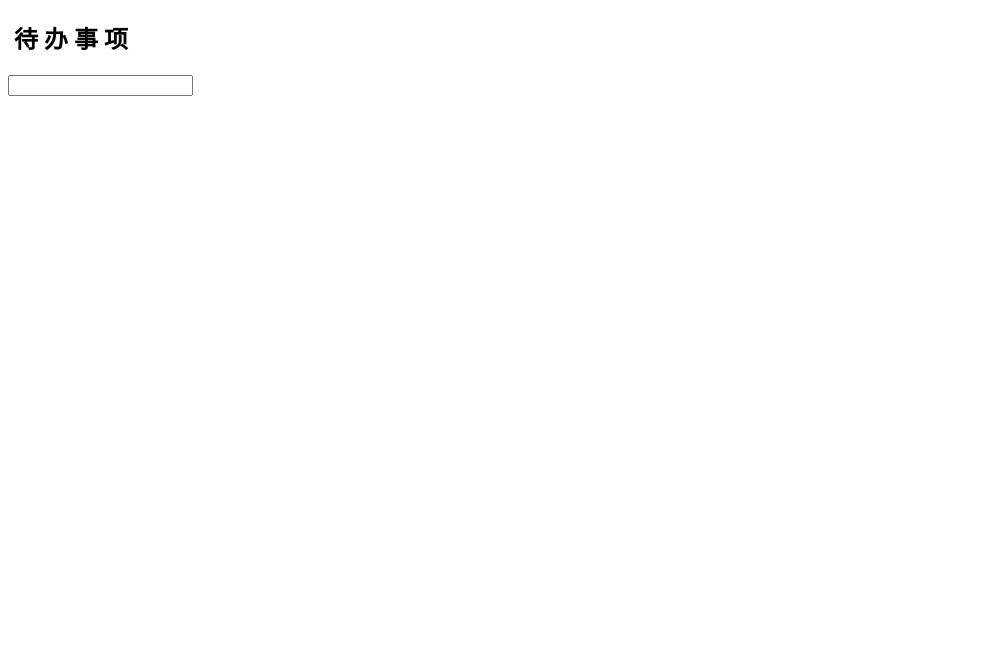
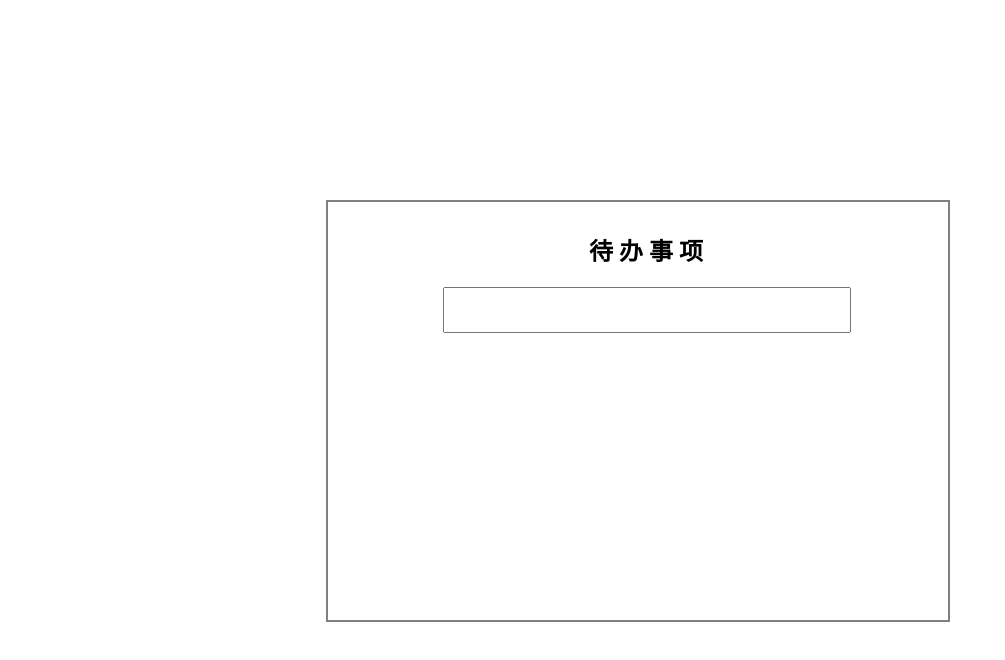
Before and after one commit to nancy618/todolist, a Vue app: page / in a window 1280 px wide. Shown: the top 660 px of the page, without its empty margins (0-1005 px from the left). Built offline with nearby package versions, Linux system fonts and the light colour scheme.

Commit message:
修改App-vue

```diff
--- a/src/App.vue
+++ b/src/App.vue
@@ -18,5 +18,39 @@ export default {
 </script>
 
 <style>
+  .box {
+    width: 600px;
+    height: 400px;
+    border: 2px solid gray ;
+    padding: 10px 5px 8px 15px;
+    position: absolute;
+    top: 50%;
+    left: 45%;
+    margin-left: -250px;
+    margin-top: -200px;
 
+  }
+  h2{
+    text-align: center;
+  }
+
+  .content {
+    width: 400px;
+    height: 40px;
+    margin: 20px auto;
+  }
+
+  .input1 {
+    margin-bottom: 20px;
+    width: 400px;
+    height: 40px;
+  }
+
+  .btn1 {
+    float: right;
+  }
+
+  .content li {
+    line-height: 40px;
+  }
 </style>
```
